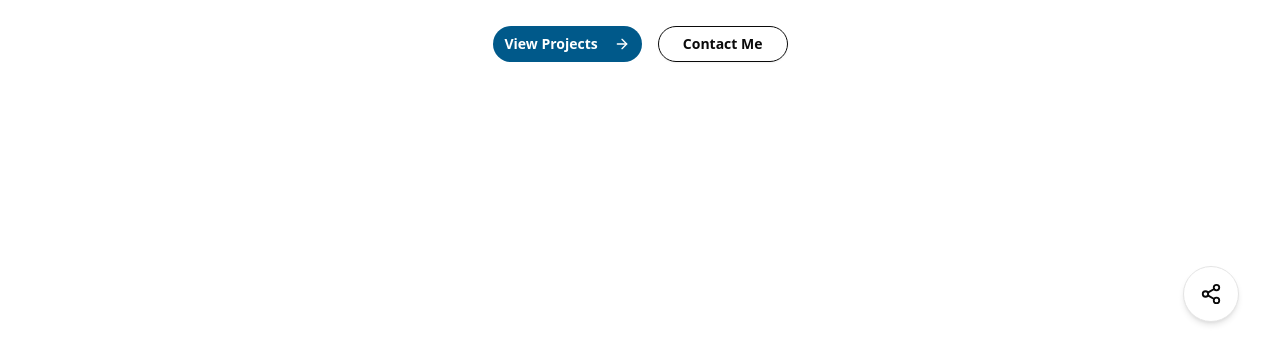
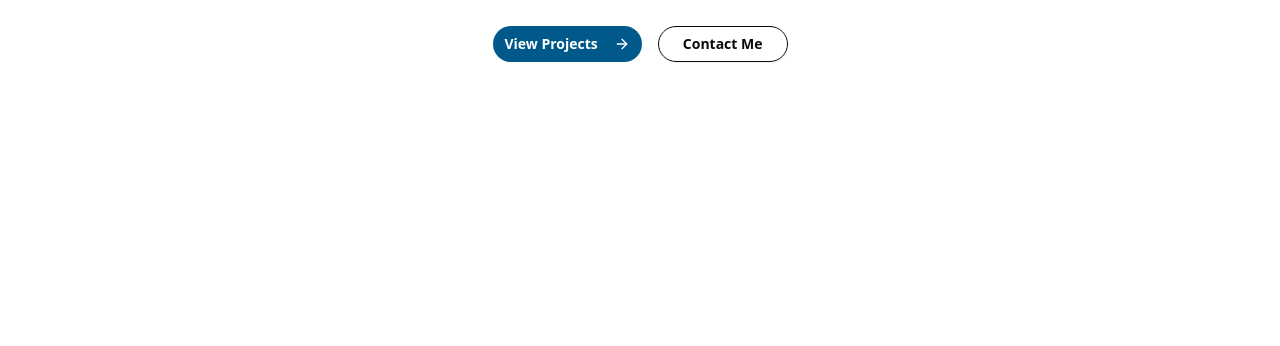
Before and after one commit to md-faizanahmad/Md_Faizan_Ahmad_Portfolio, a Next.js app: page / in a window 1280 px wide. Shown: the part 454-800 px from the top of the page. Built offline with nearby package versions, Linux system fonts and the light colour scheme.

Commit message:
fix: show social links only on mobile

```diff
--- a/src/shared/SocialLinks.tsx
+++ b/src/shared/SocialLinks.tsx
@@ -34,13 +34,13 @@ export default function SocialLink() {
   const [open, setOpen] = useState(false);
 
   return (
-    <div className="fixed bottom-6 lg:right-3 right-1 z-50">
+    <div className="fixed bottom-6 right-3 z-50 sm:hidden">
       {/* Actions */}
       <div
-        className={`flex flex-col items-center-safe gap-3 mb-4 transition-all duration-300 ${
+        className={`mb-4 flex flex-col items-center gap-3 transition-all duration-300 ${
           open
-            ? "opacity-100 translate-y-0"
-            : "opacity-0 pointer-events-none translate-y-4"
+            ? "translate-y-0 opacity-100"
+            : "pointer-events-none translate-y-4 opacity-0"
         }`}
       >
         {actions.map(({ label, href, icon: Icon, bg }) => (
@@ -49,28 +49,29 @@ export default function SocialLink() {
             href={href}
             target="_blank"
             rel="noopener noreferrer"
-            className={`group flex items-center gap-3 px-4 py-2 rounded-full text-white shadow-lg ${bg}`}
+            aria-label={label}
+            className={`group flex items-center gap-3 rounded-full px-4 py-2 text-white shadow-lg ${bg}`}
           >
             <Icon size={18} />
-            <span className="text-sm font-medium hidden sm:block">{label}</span>
+            <span className="text-sm font-medium">{label}</span>
           </a>
         ))}
       </div>
 
       {/* Main Button */}
       <button
-        onClick={() => setOpen(!open)}
+        onClick={() => setOpen((prev) => !prev)}
         className="
-    flex h-14 w-14 items-center justify-center
-    rounded-full cursor-pointer
-    border border-[color:var(--border)]
-    bg-[color:var(--card)]
-    text-[color:var(--foreground)]
-    shadow-md hover:shadow-lg
-    hover:scale-105 transition-all duration-200
-    ms-1 lg:ms-11
-  "
-        aria-label="Open social links"
+          flex h-14 w-14 cursor-pointer items-center justify-center
+          rounded-full
+          border border-[color:var(--border)]
+          bg-[color:var(--card)]
+          text-[color:var(--foreground)]
+          shadow-md transition-all duration-200
+          hover:scale-105 hover:shadow-lg
+        "
+        aria-label={open ? "Close social links" : "Open social links"}
+        aria-expanded={open}
       >
         <Share2
           size={22}
```
